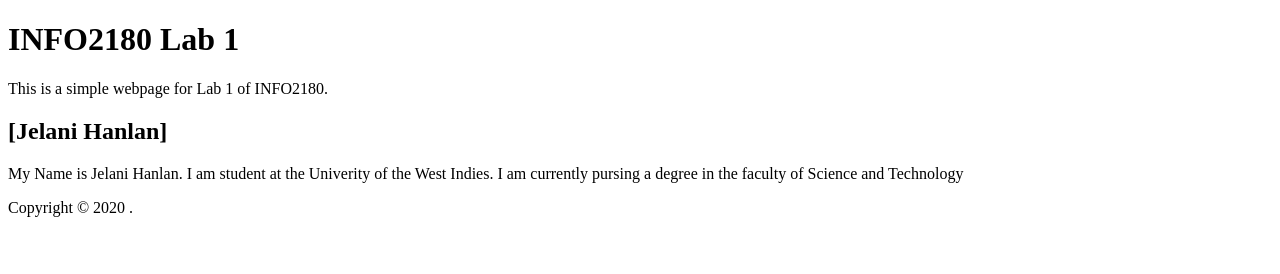
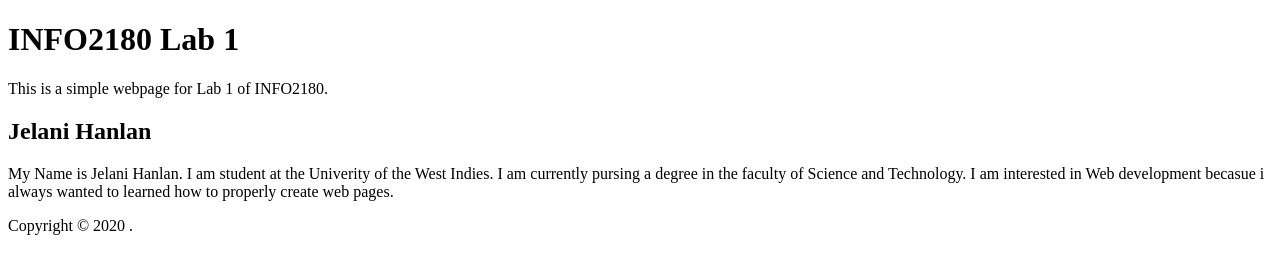
Before and after one commit to Jello98/info2180-lab1, a plain HTML site: page index.html in a window 1280 px wide. Drawn offline with Linux system fonts and the light colour scheme.

Commit message:
Edited index.html

```diff
--- a/index.html
+++ b/index.html
@@ -1,4 +1,6 @@
 <!DOCTYPE html> <html lang="en"> <head>
+
+  <link rel="stylesheet" href="styles.css">
 
 <meta charset="UTF-8">
 
@@ -18,8 +20,8 @@
 
        <main>
 
-           <h2>[Jelani Hanlan]</h2>
-           <p>My Name is Jelani Hanlan. I am student at the Univerity of the West Indies. I am currently pursing a degree in the faculty of Science and Technology</p>
+           <h2>Jelani Hanlan</h2>
+           <p>My Name is Jelani Hanlan. I am student at the Univerity of the West Indies. I am currently pursing a degree in the faculty of Science and Technology. I am interested in Web development becasue i always wanted to learned how to properly create web pages.</p>
 
        </main>
 
```
